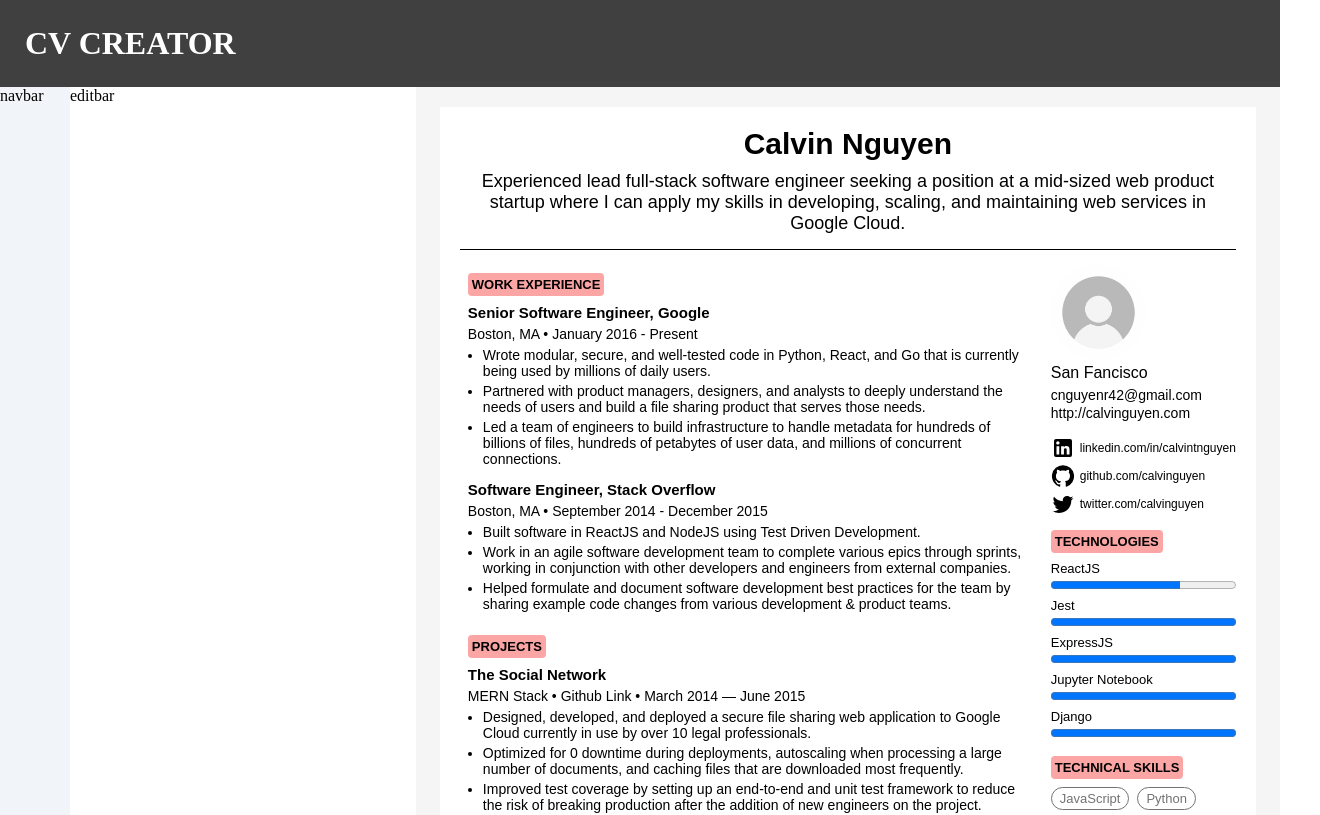
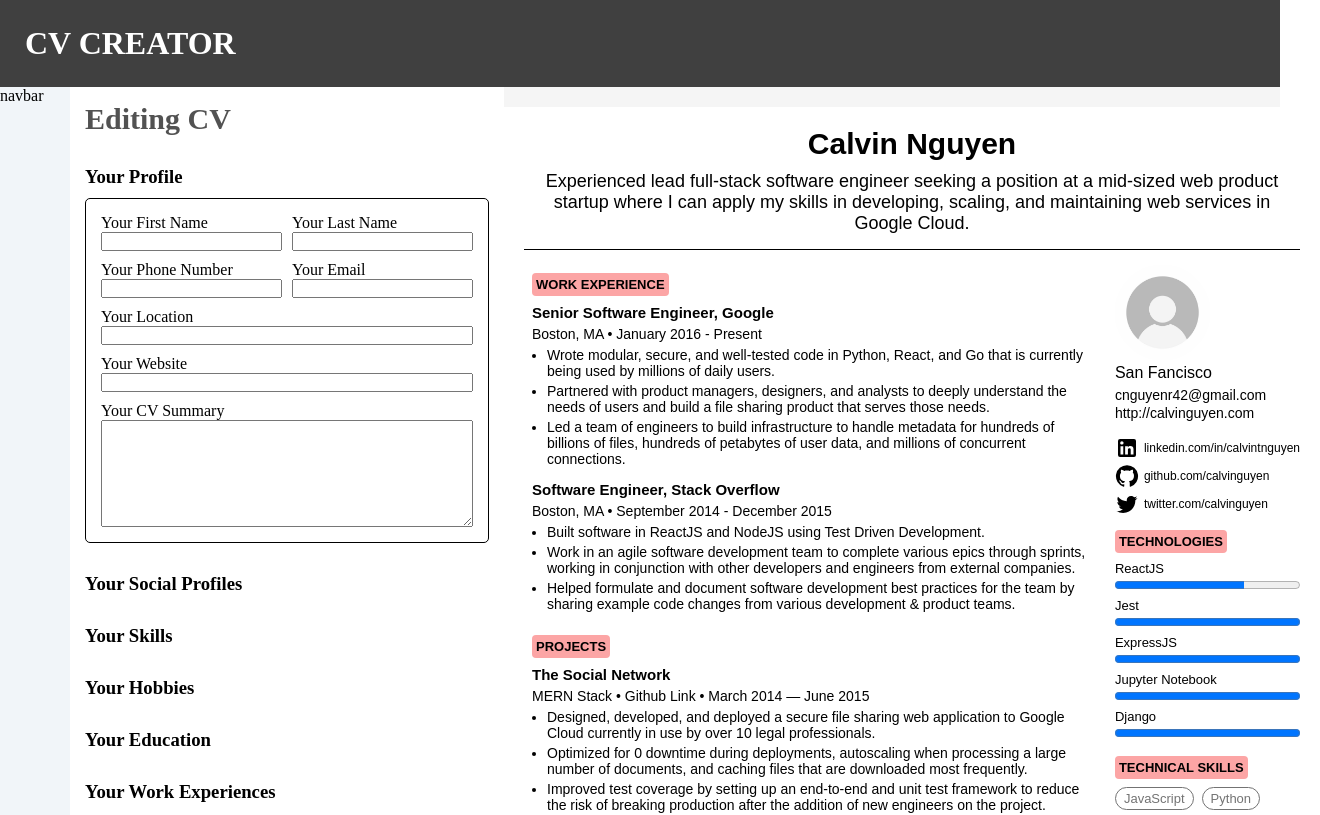
Before and after one commit to calvinguyen/cv-application, a React (Vite) app: page / in a window 1280 px wide. Shown: the top 815 px of the page, 1320 px wide, since content can reach past the window. Built offline with nearby package versions, Linux system fonts and the light colour scheme.

Commit message:
Add grid layout for profile form

```diff
--- a/src/assets/css/CVEditBar.css
+++ b/src/assets/css/CVEditBar.css
@@ -1,3 +1,35 @@
 #cv-edit-bar {
   background-color: white;
+  padding: 15px;
 }
+
+.edit-bar-title {
+  color: #525252;
+  font-size: 30px;
+}
+
+.edit-section {
+  margin-top: 30px;
+}
+
+form {
+  border: 1px solid black;
+  padding: 15px;
+  border-radius: 5px;
+  margin-top: 10px;
+}
+
+.input-container {
+  display: flex;
+  flex-direction: column;
+}
+
+.profile-form {
+  display: grid;
+  grid-template-columns: 1fr 1fr;
+  gap: 10px;
+}
+
+.input-container.span-col {
+  grid-column: 1 / -1;
+}
--- a/src/components/CVEditBar/CVEditBar.jsx
+++ b/src/components/CVEditBar/CVEditBar.jsx
@@ -1,11 +1,92 @@
 import '../../assets/css/CVEditBar.css';
 
-const CVEditForm = () => {
+const CVEditBar = () => {
   return (
     <section id='cv-edit-bar'>
-      editbar
+      <h1 className="edit-bar-title">Editing CV</h1>
+
+      <section className="edit-section">
+        <h1 className='edit-section-title'>Your Profile</h1>
+
+        <form className='profile-form'>
+          <div className="input-container">
+            <p className="label">Your First Name</p>
+            <input
+              type="text"
+               />
+          </div>
+          <div className="input-container">
+            <p className="label">Your Last Name</p>
+            <input
+              type="text"
+               />
+          </div>
+          <div className="input-container">
+            <p className="label">Your Phone Number</p>
+            <input
+              type="text"
+               />
+          </div>
+          <div className="input-container">
+            <p className="label">Your Email</p>
+            <input
+              type="text"
+               />
+          </div>
+          <div className="input-container span-col">
+            <p className="label">Your Location</p>
+            <input
+              type="text"
+               />
+          </div>
+          <div className="input-container span-col">
+            <p className="label">Your Website</p>
+            <input
+              type="text"
+               />
+          </div>
+          <div className="input-container span-col">
+            <p className="label">Your CV Summary</p>
+            <textarea name="cv-summary" id="cv-summary" rows="7" />
+          </div>
+
+        </form>
+      </section>
+
+      <section className="edit-section">
+        <h1 className='edit-section-title'>Your Social Profiles</h1>
+      </section>
+
+      <section className="edit-section">
+        <h1 className='edit-section-title'>Your Skills</h1>
+      </section>
+
+      <section className="edit-section">
+        <h1 className='edit-section-title'>Your Hobbies</h1>
+      </section>
+
+      <section className="edit-section">
+        <h1 className='edit-section-title'>Your Education</h1>
+      </section>
+
+      <section className="edit-section">
+        <h1 className='edit-section-title'>Your Work Experiences</h1>
+      </section>
+
+      <section className="edit-section">
+        <h1 className='edit-section-title'>Your Projects</h1>
+      </section>
+
+      <section className="edit-section">
+        <h1 className='edit-section-title'>Your Organizations</h1>
+      </section>
+
+      <section className="edit-section">
+        <h1 className='edit-section-title'>Your Certifications</h1>
+      </section>
+
     </section>
   )
 }
 
-export default CVEditForm
+export default CVEditBar
```
